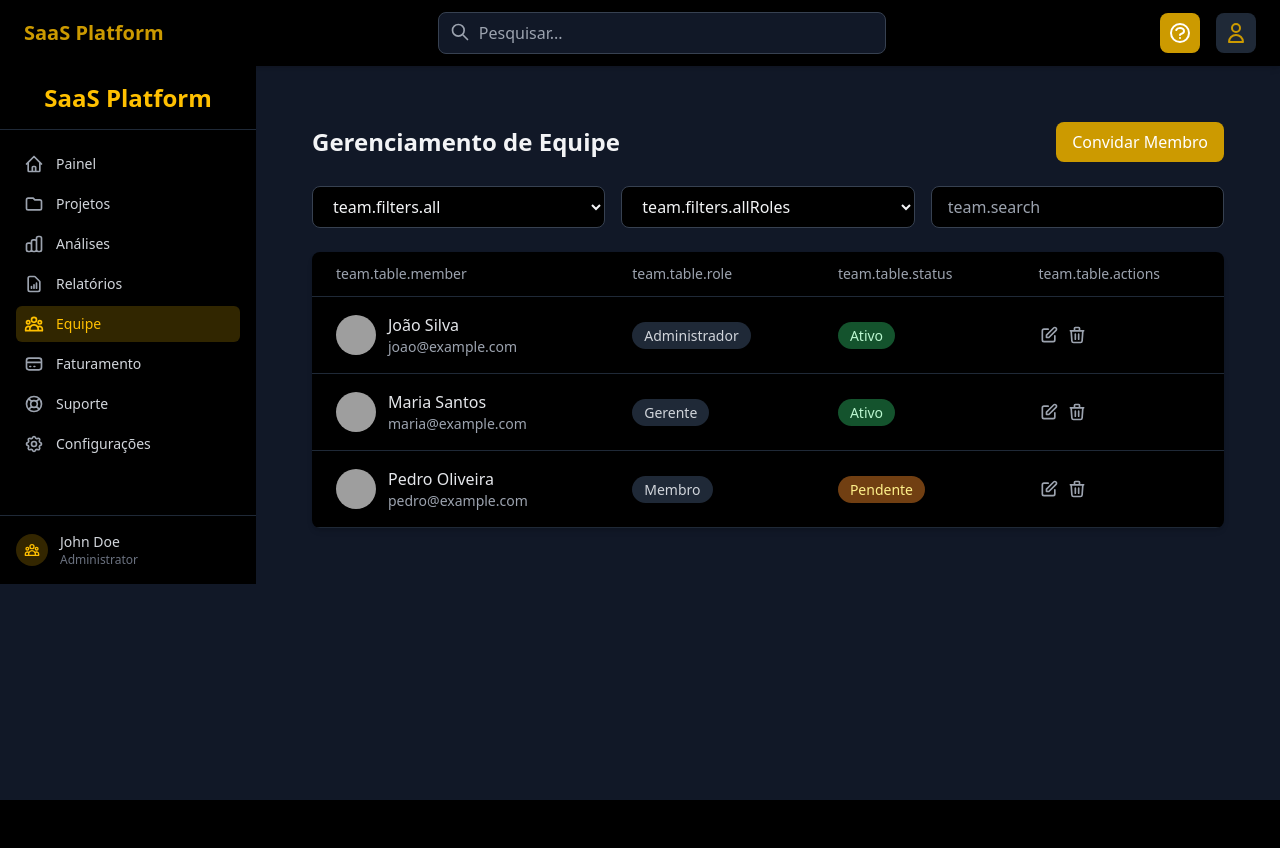
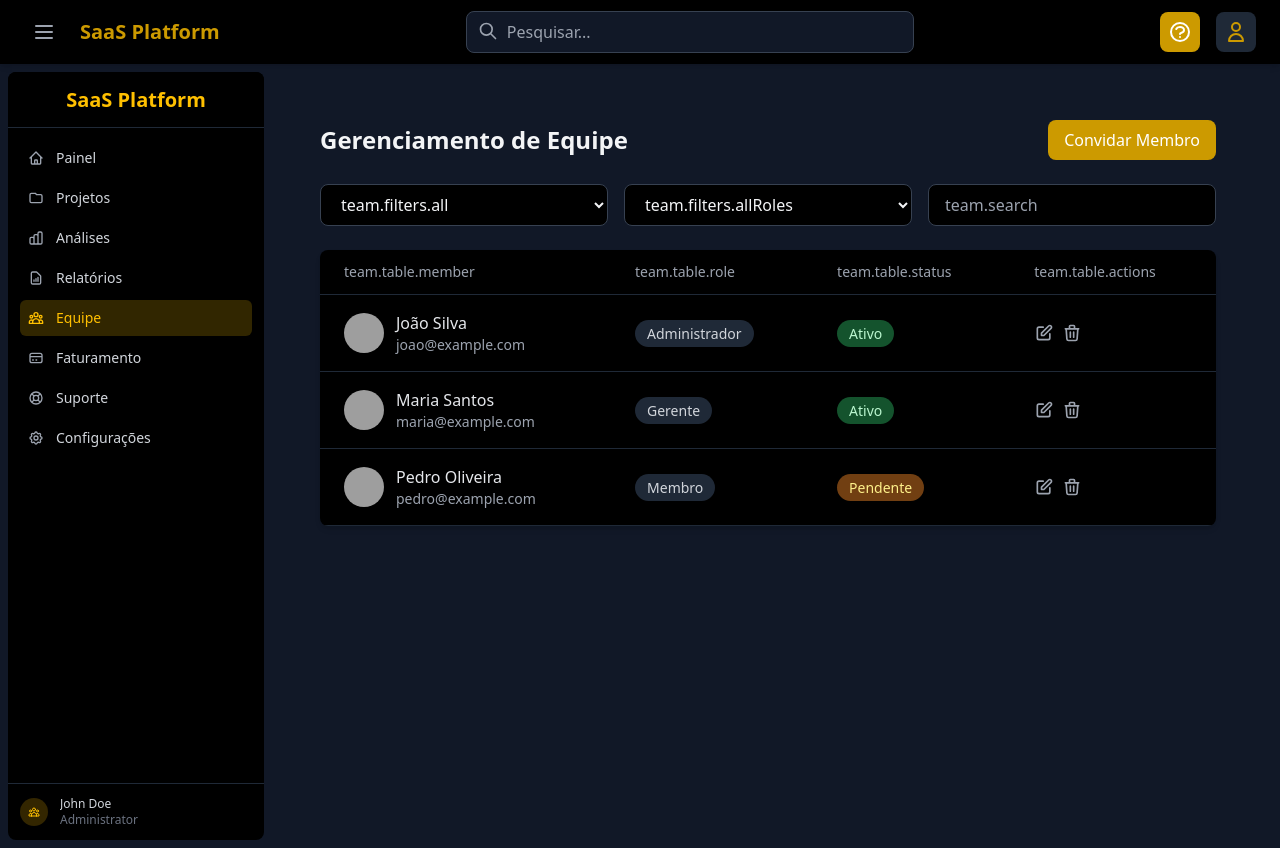
Before and after one commit to alencarconsultorias/template-saas-web, a Next.js app: page /team in a window 1280 px wide. Before the commit the page ends 800 px from the top, so only its background shows below. Built offline with nearby package versions, Linux system fonts and the light colour scheme; no server answers; grey boxes are pictures that could not be loaded.

Commit message:
feat(TSAAS-104): sidebar-retract

```diff
--- a/src/app/(dashboard)/layout.tsx
+++ b/src/app/(dashboard)/layout.tsx
@@ -2,6 +2,25 @@
 
 import Sidebar from "@/components/Sidebar";
 import Header from "@/components/Header";
+import { SidebarProvider, useSidebar } from "@/contexts/SidebarContext";
+
+function DashboardContent({ children }: { children: React.ReactNode }) {
+  const { isCollapsed } = useSidebar();
+
+  return (
+    <div className="min-h-screen bg-gray-900 flex flex-col">
+      <Header />
+      <div className="flex flex-1 h-[calc(100vh-64px)] px-4 lg:px-2">
+        <Sidebar />
+        <main className={`flex-1 p-8 overflow-x-hidden transition-all duration-300 ${
+          isCollapsed ? 'lg:pl-8' : 'lg:pl-8'
+        } overflow-y-auto`}>
+          {children}
+        </main>
+      </div>
+    </div>
+  );
+}
 
 export default function DashboardLayout({
   children,
@@ -9,12 +28,8 @@ export default function DashboardLayout({
   children: React.ReactNode;
 }) {
   return (
-    <div className="min-h-screen bg-gray-900">
-      <Header />
-      <div className="flex">
-        <Sidebar />
-        <main className="flex-1 p-8 lg:pl-8 overflow-x-hidden">{children}</main>
-      </div>
-    </div>
+    <SidebarProvider>
+      <DashboardContent>{children}</DashboardContent>
+    </SidebarProvider>
   );
 }
--- a/src/components/Header.tsx
+++ b/src/components/Header.tsx
@@ -4,6 +4,8 @@ import { useRouter } from "next/navigation";
 import { useState } from "react";
 import { useLanguage } from "@/contexts/LanguageContext";
 import { useAuth } from "@/contexts/AuthContext";
+import { useSidebar } from "@/contexts/SidebarContext";
+import { MenuIcon } from "@heroicons/react/outline";
 
 export default function Header() {
   const [search, setSearch] = useState("");
@@ -11,6 +13,7 @@ export default function Header() {
   const router = useRouter();
   const { t } = useLanguage();
   const { logout } = useAuth();
+  const { toggleSidebar } = useSidebar();
 
   const handleSearch = (e: React.FormEvent) => {
     e.preventDefault();
@@ -28,9 +31,20 @@ export default function Header() {
   };
 
   return (
-    <header className="w-full bg-black shadow-md px-6 py-3 flex items-center justify-between">
-      {/* Logo ou nome do sistema */}
-      <div className="text-xl font-bold text-gold-600">{t("app.name")}</div>
+    <header className="w-full bg-black shadow-md px-6 py-3 flex items-center justify-between h-16 flex-shrink-0">
+      {/* Left section with sidebar toggle and logo */}
+      <div className="flex items-center gap-4">
+        {/* Sidebar toggle button (desktop only) */}
+        <button
+          onClick={toggleSidebar}
+          className="hidden lg:block p-2 rounded-lg text-gray-400 hover:text-gold-500 hover:bg-gray-800 transition-colors"
+        >
+          <MenuIcon className="h-6 w-6" />
+        </button>
+
+        {/* Logo ou nome do sistema */}
+        <div className="text-xl font-bold text-gold-600">{t("app.name")}</div>
+      </div>
 
       {/* Barra de pesquisa */}
       <form onSubmit={handleSearch} className="flex-1 flex justify-center mx-6">
--- a/src/components/Sidebar.tsx
+++ b/src/components/Sidebar.tsx
@@ -5,6 +5,7 @@ import Link from "next/link";
 import { usePathname } from "next/navigation";
 import { motion } from "framer-motion";
 import { useLanguage } from "@/contexts/LanguageContext";
+import { useSidebar } from "@/contexts/SidebarContext";
 import {
   ChartBarIcon,
   FolderIcon,
@@ -31,11 +32,13 @@ const navigation = [
 
 export default function Sidebar() {
   const [isSidebarOpen, setIsSidebarOpen] = useState(true);
+  const { isCollapsed, toggleSidebar } = useSidebar();
   const pathname = usePathname();
   const { t } = useLanguage();
 
   return (
     <>
+      {/* Mobile toggle button */}
       <button
         className="lg:hidden fixed top-4 left-4 z-50 p-2 rounded-md bg-black text-gray-400 hover:text-gold-500 focus:outline-none"
         onClick={() => setIsSidebarOpen(!isSidebarOpen)}
@@ -49,16 +52,42 @@ export default function Sidebar() {
 
       <motion.div
         initial={{ x: -300 }}
-        animate={{ x: isSidebarOpen ? 0 : -300 }}
+        animate={{
+          x: isSidebarOpen ? 0 : -300,
+          width: isCollapsed ? 64 : 256
+        }}
         transition={{ duration: 0.3 }}
-        className={`fixed inset-y-0 left-0 z-40 w-64 bg-black transform lg:translate-x-0 lg:static lg:inset-0`}
+        className={`fixed bottom-0 left-0 z-40 bg-black transform lg:translate-x-0 lg:static lg:inset-0 ${
+          isCollapsed ? 'w-16' : 'w-64'
+        } h-[calc(100vh-2rem)] mt-4 mb-2 lg:mt-2 lg:mb-2 rounded-lg`}
       >
-        <div className="flex flex-col h-full">
-          <div className="flex items-center justify-center h-16 px-4 bg-black border-b border-gray-800">
-            <h1 className="text-2xl font-bold text-gold-500">SaaS Platform</h1>
+        <div className="flex flex-col h-full max-h-full">
+          {/* Header - Altura fixa */}
+          <div className="flex items-center justify-center h-14 px-4 bg-black border-b border-gray-800 flex-shrink-0 rounded-t-lg">
+            {!isCollapsed && (
+              <motion.h1
+                initial={{ opacity: 0 }}
+                animate={{ opacity: 1 }}
+                exit={{ opacity: 0 }}
+                className="text-xl font-bold text-gold-500"
+              >
+                SaaS Platform
+              </motion.h1>
+            )}
+            {isCollapsed && (
+              <motion.div
+                initial={{ opacity: 0 }}
+                animate={{ opacity: 1 }}
+                className="w-7 h-7 rounded-full bg-gold-500 flex items-center justify-center"
+              >
+                <span className="text-white font-bold text-xs">S</span>
+              </motion.div>
+            )}
           </div>
 
-          <nav className="flex-1 px-4 space-y-1 overflow-y-auto py-4">
+          {/* Navigation - Altura flexível com scroll */}
+          <nav className="flex-1 px-3 py-3 overflow-y-auto min-h-0">
+            <div className="space-y-1">
               {navigation.map((item) => {
                 const isActive = pathname === item.href;
                 return (
@@ -70,6 +99,7 @@ export default function Sidebar() {
                         ? "text-gold-500 bg-gold-500/10"
                         : "text-gray-300 hover:text-gold-500 hover:bg-gold-500/5"
                     }`}
+                    title={isCollapsed ? t(item.name) : undefined}
                   >
                     {isActive && (
                       <motion.div
@@ -80,31 +110,59 @@ export default function Sidebar() {
                       />
                     )}
                     <item.icon
-                    className={`mr-3 h-5 w-5 transition-colors ${
+                      className={`h-4 w-4 transition-colors flex-shrink-0 ${
                         isActive ? "text-gold-500" : "text-gray-400 group-hover:text-gold-500"
-                    }`}
+                      } ${!isCollapsed ? "mr-3" : ""}`}
                     />
-                  <span className="relative">{t(item.name)}</span>
+                    {!isCollapsed && (
+                      <motion.span
+                        initial={{ opacity: 0 }}
+                        animate={{ opacity: 1 }}
+                        exit={{ opacity: 0 }}
+                        className="relative truncate text-sm"
+                      >
+                        {t(item.name)}
+                      </motion.span>
+                    )}
                   </Link>
                 );
               })}
+            </div>
           </nav>
 
-          <div className="p-4 border-t border-gray-800">
-            <div className="flex items-center">
-              <div className="w-8 h-8 rounded-full bg-gold-500/20 flex items-center justify-center">
-                <UserGroupIcon className="w-4 h-4 text-gold-500" />
+          {/* User profile section - Altura fixa */}
+          <div className="p-3 border-t border-gray-800 flex-shrink-0 rounded-b-lg">
+            {!isCollapsed ? (
+              <motion.div
+                initial={{ opacity: 0 }}
+                animate={{ opacity: 1 }}
+                exit={{ opacity: 0 }}
+                className="flex items-center"
+              >
+                <div className="w-7 h-7 rounded-full bg-gold-500/20 flex items-center justify-center flex-shrink-0">
+                  <UserGroupIcon className="w-3 h-3 text-gold-500" />
                 </div>
-              <div className="ml-3">
-                <p className="text-sm font-medium text-gray-300">John Doe</p>
-                <p className="text-xs text-gray-500">Administrator</p>
+                <div className="ml-3 min-w-0">
+                  <p className="text-xs font-medium text-gray-300 truncate">John Doe</p>
+                  <p className="text-xs text-gray-500 truncate">Administrator</p>
                 </div>
+              </motion.div>
+            ) : (
+              <motion.div
+                initial={{ opacity: 0 }}
+                animate={{ opacity: 1 }}
+                className="flex justify-center"
+              >
+                <div className="w-7 h-7 rounded-full bg-gold-500/20 flex items-center justify-center">
+                  <UserGroupIcon className="w-3 h-3 text-gold-500" />
                 </div>
+              </motion.div>
+            )}
           </div>
         </div>
       </motion.div>
 
-      {/* Overlay */}
+      {/* Mobile overlay */}
       {isSidebarOpen && (
         <motion.div
           initial={{ opacity: 0 }}
--- /dev/null
+++ b/src/contexts/SidebarContext.tsx
@@ -0,0 +1,37 @@
+"use client";
+
+import React, { createContext, useContext, useState, ReactNode } from 'react';
+
+interface SidebarContextType {
+  isCollapsed: boolean;
+  toggleSidebar: () => void;
+  setSidebarCollapsed: (collapsed: boolean) => void;
+}
+
+const SidebarContext = createContext<SidebarContextType | undefined>(undefined);
+
+export function SidebarProvider({ children }: { children: ReactNode }) {
+  const [isCollapsed, setIsCollapsed] = useState(false);
+
+  const toggleSidebar = () => {
+    setIsCollapsed(!isCollapsed);
+  };
+
+  const setSidebarCollapsed = (collapsed: boolean) => {
+    setIsCollapsed(collapsed);
+  };
+
+  return (
+    <SidebarContext.Provider value={{ isCollapsed, toggleSidebar, setSidebarCollapsed }}>
+      {children}
+    </SidebarContext.Provider>
+  );
+}
+
+export function useSidebar() {
+  const context = useContext(SidebarContext);
+  if (context === undefined) {
+    throw new Error('useSidebar must be used within a SidebarProvider');
+  }
+  return context;
+}
```
Also changed, not shown: src/images/logo_login.svg. Lines whose indentation alone changed are shown as unchanged.
